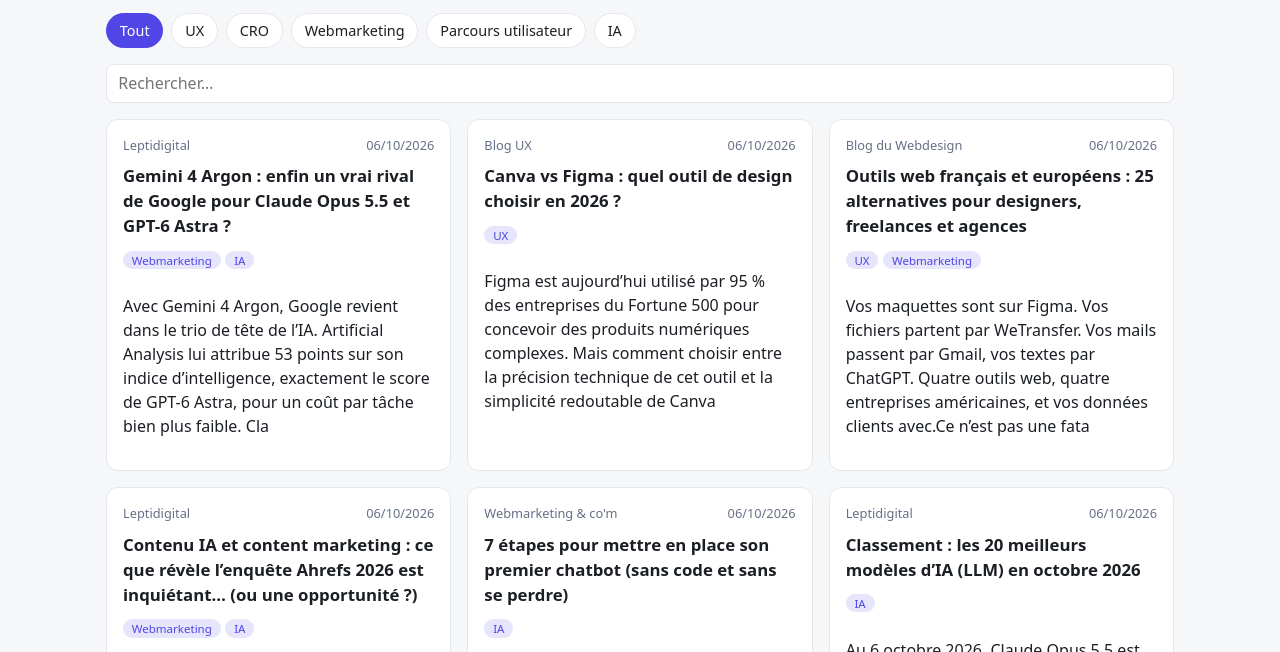
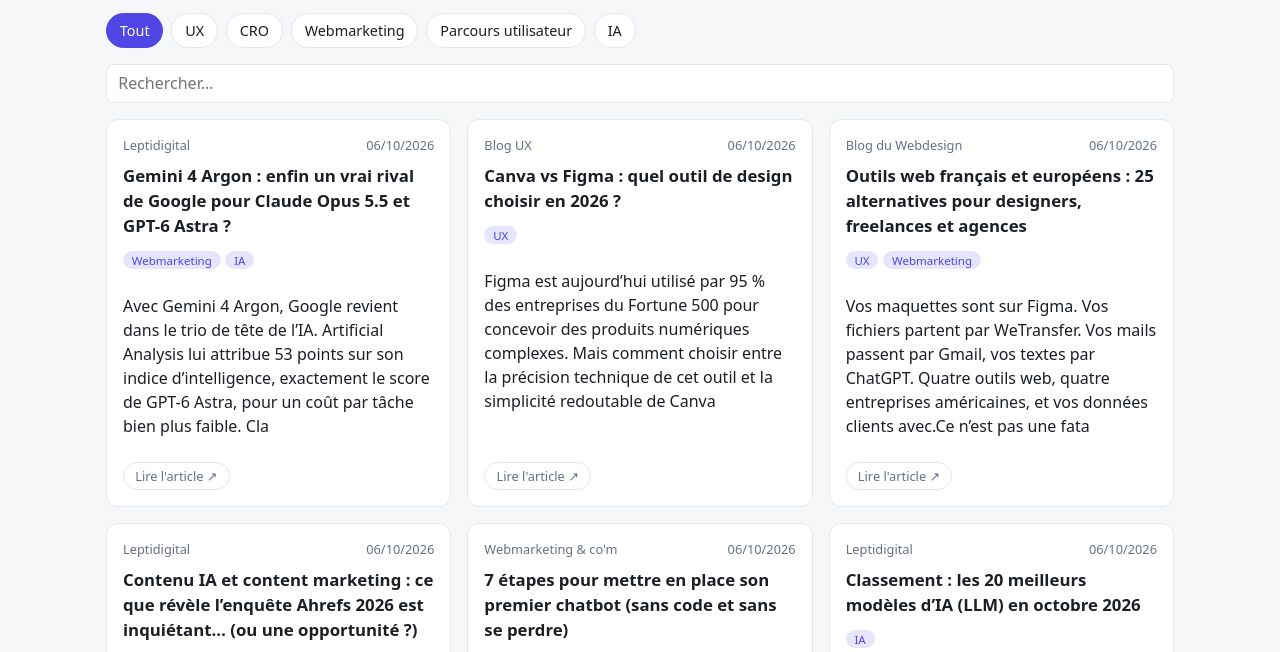
Before and after one commit to vianneygross/veille-equipe, a website: page site/index.html in a window 1280 px wide. Shown: the part 95-747 px from the top of the page. Drawn offline with Linux system fonts and the light colour scheme.

Commit message:
feat: discreet read-article button

```diff
--- a/site/index.html
+++ b/site/index.html
@@ -21,6 +21,8 @@
   .meta{color:var(--mut);font-size:.8rem;display:flex;justify-content:space-between;gap:.5rem}
   .tags span{font-size:.72rem;background:color-mix(in srgb,var(--acc) 14%,transparent);color:var(--acc);padding:.1rem .55rem;border-radius:99px;margin-right:.3rem}
   .take{font-size:.88rem;border-left:3px solid var(--acc);padding-left:.6rem}
+  article a.read{margin-top:auto;align-self:flex-start;font-size:.8rem;color:var(--mut);border:1px solid var(--line);padding:.2rem .7rem;border-radius:99px}
+  article a.read:hover{color:var(--acc);border-color:var(--acc)}
   [hidden]{display:none!important}
   .more-wrap{text-align:center;padding:0 1rem 4rem}
   .more{font:inherit;padding:.6rem 1.6rem;border-radius:99px;border:1px solid var(--acc);background:transparent;color:var(--acc);cursor:pointer}
@@ -65,6 +67,7 @@ function render() {
       <div class="tags">${i.topics.map((t) => `<span>${esc(t)}</span>`).join("")}</div>
       <p>${esc(i.summary)}</p>
       ${i.takeaway ? `<div class="take">💡 ${esc(i.takeaway)}</div>` : ""}
+      <a class="read" href="${esc(safeUrl(i.url))}" target="_blank" rel="noopener noreferrer">Lire l'article ↗</a>
     </article>`).join("") : '<div class="empty">Aucun article.</div>';
 }
 
```
